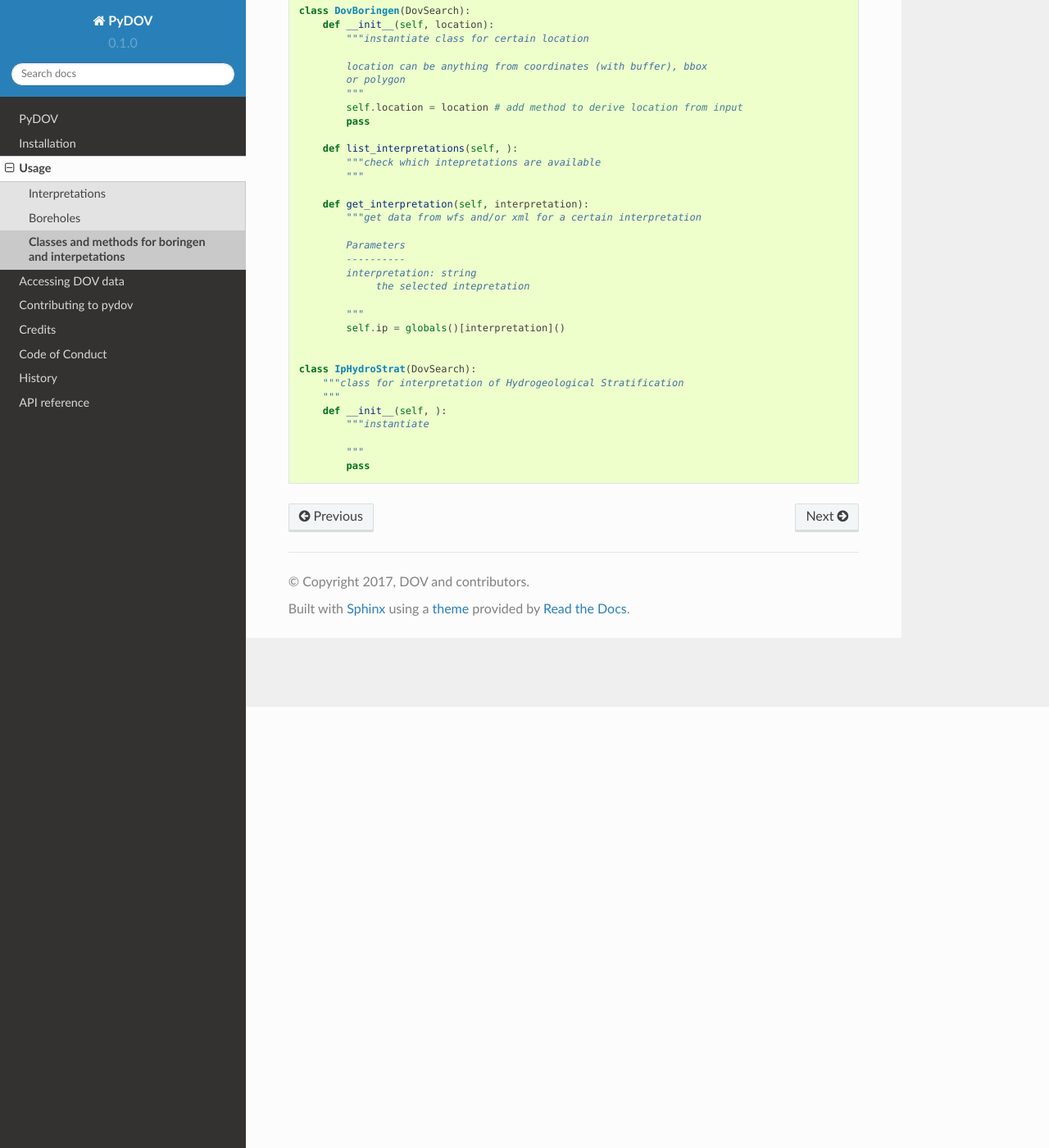
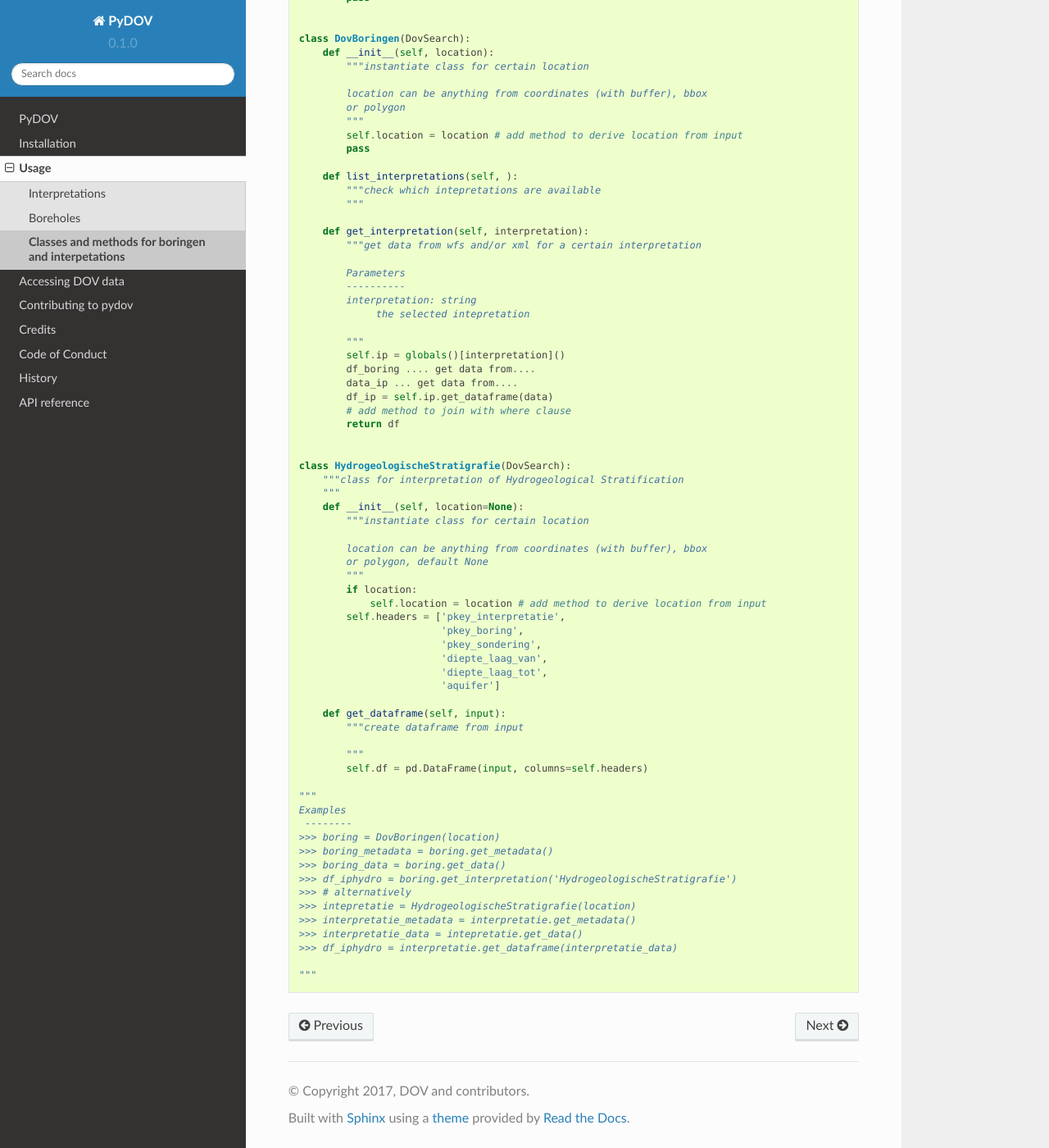
Before and after one commit to DOV-Vlaanderen/pydov, a Sphinx documentation site: the page built from docs/discussion_note_boringen_methods.rst, in a window 1280 px wide and 1400 px high, scrolled down 538 px. Shown: the whole window at 82% size. Built offline with Sphinx 7.4.7 and the Read the Docs theme 2.0.0, drawn with Linux system fonts in a browser that asks for light colours.

Commit message:
add incomplete example to discuss

```diff
--- a/docs/discussion_note_boringen_methods.rst
+++ b/docs/discussion_note_boringen_methods.rst
@@ -46,13 +48,48 @@ Possible schema:
 
            """
            self.ip = globals()[interpretation]()
+           df_boring .... get data from....
+           data_ip ... get data from....
+           df_ip = self.ip.get_dataframe(data)
+           # add method to join with where clause
+           return df
 
 
-   class IpHydroStrat(DovSearch):
+   class HydrogeologischeStratigrafie(DovSearch):
        """class for interpretation of Hydrogeological Stratification
        """
-       def __init__(self, ):
-           """instantiate
+       def __init__(self, location=None):
+           """instantiate class for certain location
+
+           location can be anything from coordinates (with buffer), bbox
+           or polygon, default None
+           """
+           if location:
+               self.location = location # add method to derive location from input
+           self.headers = ['pkey_interpretatie',
+                           'pkey_boring',
+                           'pkey_sondering',
+                           'diepte_laag_van',
+                           'diepte_laag_tot',
+                           'aquifer']
+
+       def get_dataframe(self, input):
+           """create dataframe from input
 
            """
-           pass
+           self.df = pd.DataFrame(input, columns=self.headers)
+
+   """
+   Examples
+    --------
+   >>> boring = DovBoringen(location)
+   >>> boring_metadata = boring.get_metadata()
+   >>> boring_data = boring.get_data()
+   >>> df_iphydro = boring.get_interpretation('HydrogeologischeStratigrafie')
+   >>> # alternatively
+   >>> intepretatie = HydrogeologischeStratigrafie(location)
+   >>> interpretatie_metadata = interpretatie.get_metadata()
+   >>> interpretatie_data = intepretatie.get_data()
+   >>> df_iphydro = interpretatie.get_dataframe(interpretatie_data)
+
+   """
```
Also changed, not shown: other parts of docs/discussion_note_boringen_methods.rst (+2 -0 lines).
